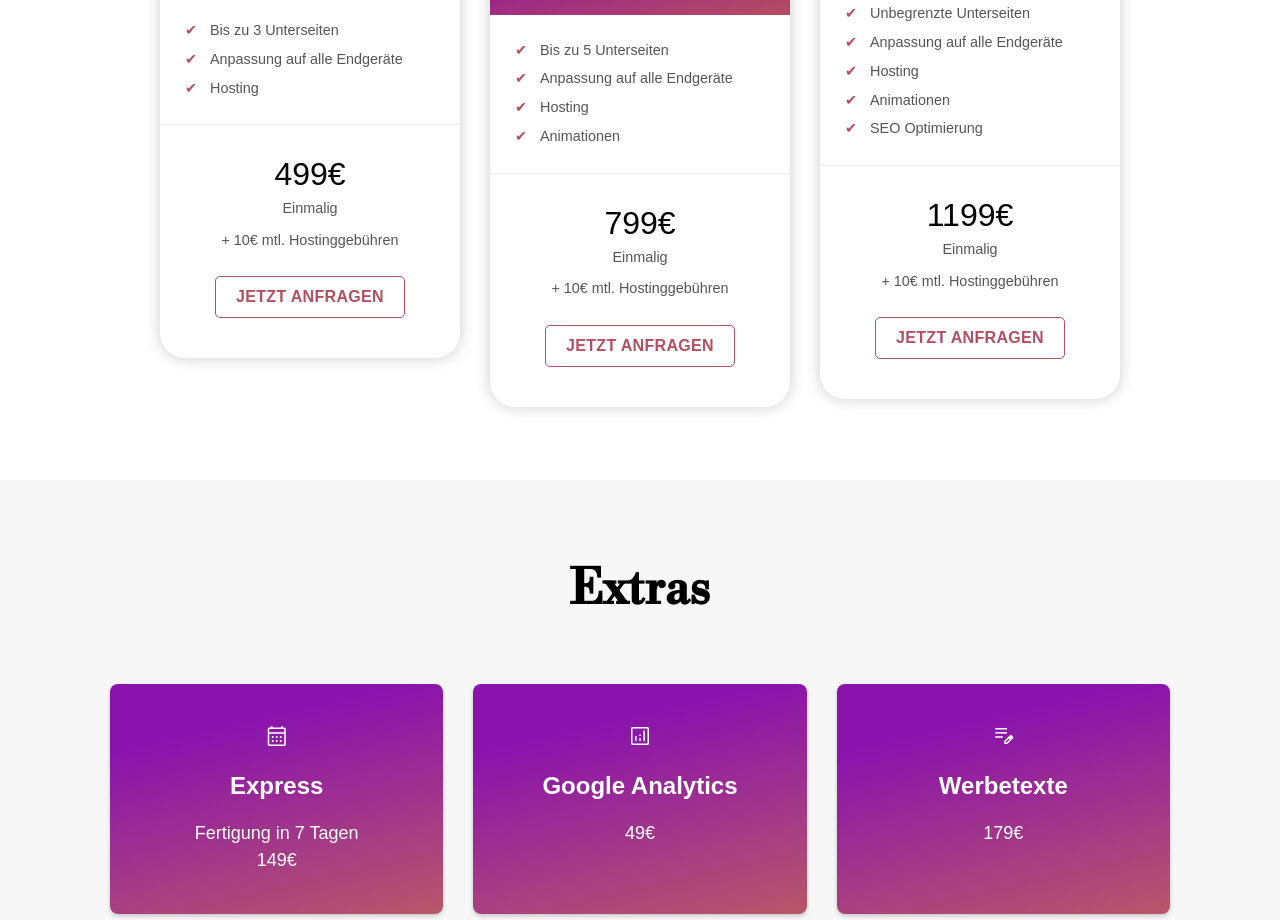
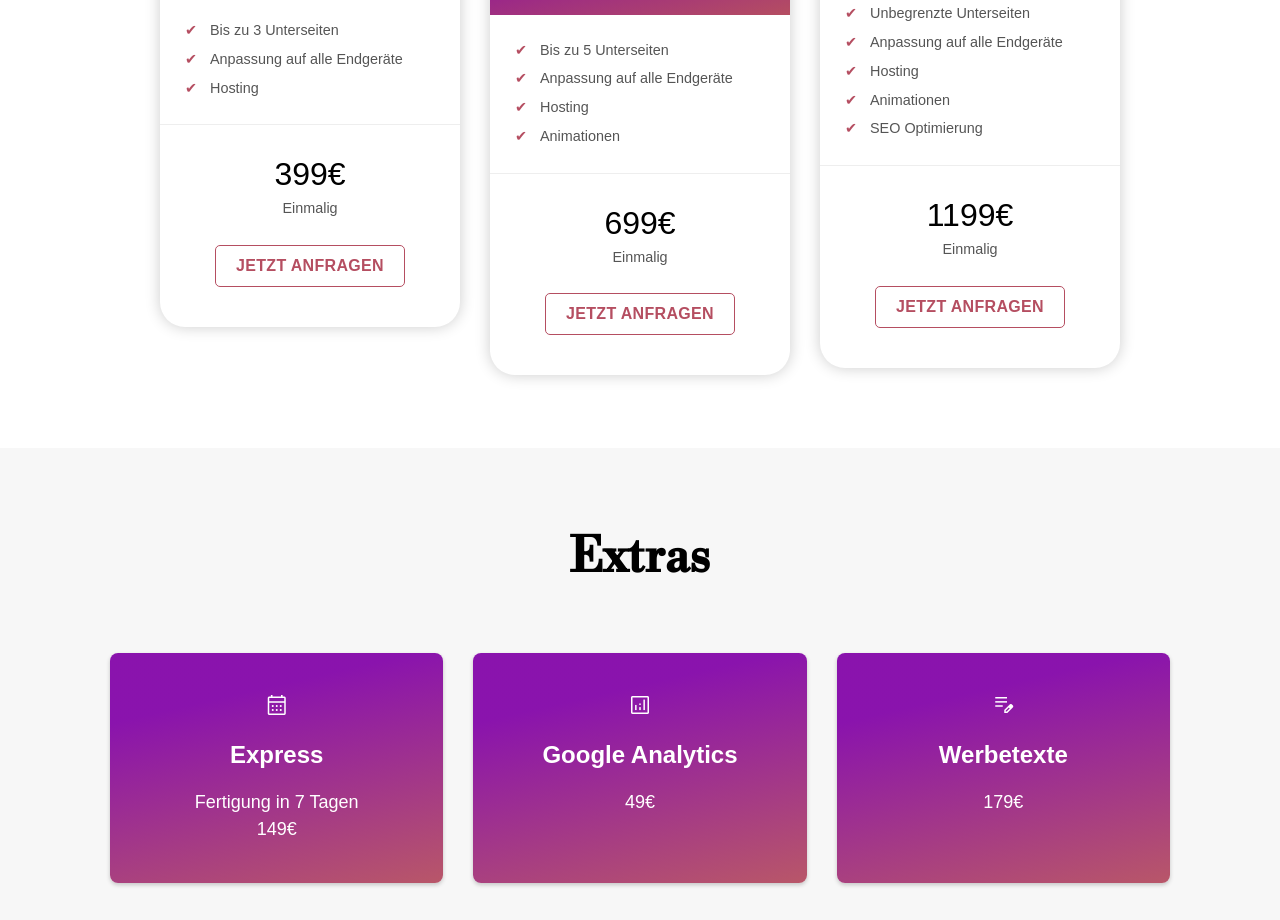
Before and after one commit to Webas-Websites/webas, a plain HTML site: page index.html in a window 1280 px wide. Shown: the part 7777-8697 px from the top of the page. Drawn offline with nearby package versions, Linux system fonts and the light colour scheme.

Commit message:
Add files via upload

```diff
--- a/index.html
+++ b/index.html
@@ -155,9 +155,9 @@
                 </ul>
             </div>
             <div class="pricing-plan__actions">
-                <p class="pricing-plan__cost">499€</p>
+                <p class="pricing-plan__cost">399€</p>
                 <p class="pricing-plan__text">Einmalig</p>
-                <p class="pricing-plan__text">+ 10€ mtl. Hostinggebühren</p>
+
                 <a href="mailto:info@webas-websites.com?subject=Basis%20Paket%20[Ihr%20Name]&body=Bitte füllen Sie folgendes Formular aus:%0D%0A%0D%0A%0D%0A%0D%0A%0D%0A
                 Was für eine Art von Website benötigen Sie?%0D%0A%0D%0A%0D%0A
                 Was%20soll%20der%20Zweck%20Ihrer%20Website%20sein?%0D%0A%0D%0A%0D%0A
@@ -184,9 +184,9 @@
                 </ul>
             </div>
             <div class="pricing-plan__actions">
-                <p class="pricing-plan__cost">799€</p>
+                <p class="pricing-plan__cost">699€</p>
                 <p class="pricing-plan__text">Einmalig</p>
-                <p class="pricing-plan__text">+ 10€ mtl. Hostinggebühren</p>
+
                 <a href="mailto:info@webas-websites.com?subject=Pro%20Paket%20[Ihr%20Name]&body=Bitte füllen Sie folgendes Formular aus:%0D%0A%0D%0A%0D%0A%0D%0A%0D%0A
                         Was für eine Art von Website benötigen Sie?%0D%0A%0D%0A%0D%0A
                         Was%20soll%20der%20Zweck%20Ihrer%20Website%20sein?%0D%0A%0D%0A%0D%0A
@@ -215,7 +215,7 @@
             <div class="pricing-plan__actions">
                 <p class="pricing-plan__cost">1199€</p>
                 <p class="pricing-plan__text">Einmalig</p>
-                <p class="pricing-plan__text">+ 10€ mtl. Hostinggebühren</p>
+
                 <a href="mailto:info@webas-websites.com?subject=Platin%20Paket%20[Ihr%20Name]&body=Bitte füllen Sie folgendes Formular aus:%0D%0A%0D%0A%0D%0A%0D%0A%0D%0A
                 Was für eine Art von Website benötigen Sie?%0D%0A%0D%0A%0D%0A
                 Was%20soll%20der%20Zweck%20Ihrer%20Website%20sein?%0D%0A%0D%0A%0D%0A
```
